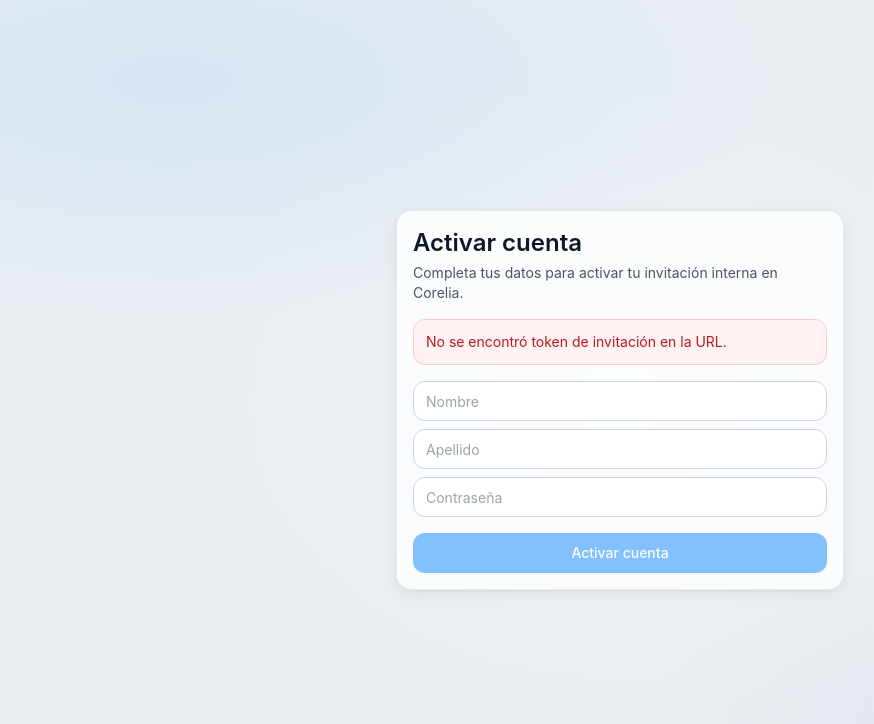
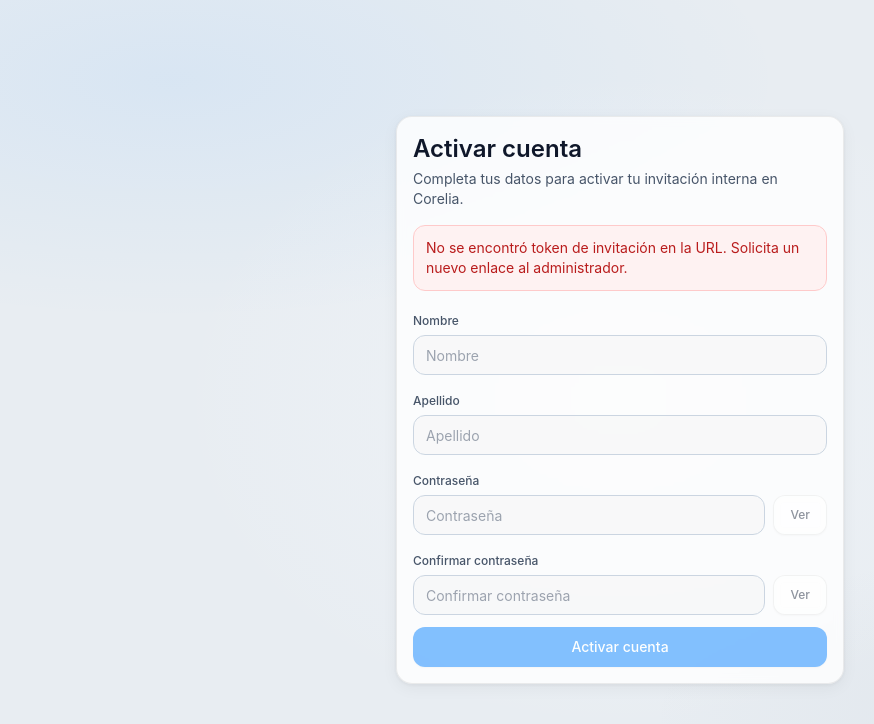
Before and after one commit to Fernand-v/corelia, a Next.js app in the folder apps/web/: page /activate-invite in a window 1280 px wide. Shown: the top 724 px of the page, without its empty margins (20-894 px from the left). Built offline with nearby package versions, Linux system fonts and the light colour scheme; no server answers.

Commit message:
feat(web): harden auth forms and add regression tests

```diff
--- a/apps/web/components/activate-invite-page.tsx
+++ b/apps/web/components/activate-invite-page.tsx
@@ -1,41 +1,80 @@
 "use client";
 
-import { useState } from "react";
+import React, { useEffect, useState } from "react";
+import { zodResolver } from "@hookform/resolvers/zod";
 import { useMutation } from "@tanstack/react-query";
+import { activateInviteInputSchema, type AuthToken } from "@corelia/types";
 import { Button, Card } from "@corelia/ui";
-import type { AuthToken } from "@corelia/types";
+import { useForm } from "react-hook-form";
 import { useRouter, useSearchParams } from "next/navigation";
 import type { Route } from "next";
+import { z } from "zod";
 import { apiRequest, useAuthStore } from "@/lib/api";
 import { useFrontendSettings } from "@/lib/frontend-settings";
+
+const activateInviteFormSchema = activateInviteInputSchema
+  .pick({
+    firstName: true,
+    lastName: true,
+    password: true
+  })
+  .extend({
+    confirmPassword: z.string().min(8).max(128)
+  })
+  .refine((input) => input.password === input.confirmPassword, {
+    message: "Las contraseñas no coinciden",
+    path: ["confirmPassword"]
+  });
+
+type ActivateInviteForm = z.infer<typeof activateInviteFormSchema>;
 
 export const ActivateInvitePage = () => {
   const router = useRouter();
   const params = useSearchParams();
   const token = params.get("token") ?? "";
-  const setAccessToken = useAuthStore((state) => state.setAccessToken);
+  const setTokens = useAuthStore((state) => state.setTokens);
   const { settings: frontendSettings } = useFrontendSettings();
+  const [showPassword, setShowPassword] = useState(false);
+  const [showConfirmPassword, setShowConfirmPassword] = useState(false);
 
-  const [firstName, setFirstName] = useState("");
-  const [lastName, setLastName] = useState("");
-  const [password, setPassword] = useState("");
+  const form = useForm<ActivateInviteForm>({
+    resolver: zodResolver(activateInviteFormSchema),
+    defaultValues: {
+      firstName: "",
+      lastName: "",
+      password: "",
+      confirmPassword: ""
+    }
+  });
 
   const activateMutation = useMutation({
-    mutationFn: () =>
+    mutationFn: (payload: ActivateInviteForm) =>
       apiRequest<AuthToken>("/auth/activate-invite", {
         method: "POST",
         body: JSON.stringify({
           token,
-          firstName,
-          lastName,
-          password
+          firstName: payload.firstName.trim(),
+          lastName: payload.lastName.trim(),
+          password: payload.password
         })
       }),
     onSuccess: (tokens) => {
-      setAccessToken(tokens.accessToken);
+      setTokens(tokens.accessToken, tokens.refreshToken);
       router.push("/home" as Route);
     }
   });
+
+  const watchedFirstName = form.watch("firstName");
+  const watchedLastName = form.watch("lastName");
+  const watchedPassword = form.watch("password");
+  const watchedConfirmPassword = form.watch("confirmPassword");
+
+  useEffect(() => {
+    if (activateMutation.error) {
+      activateMutation.reset();
+    }
+    // eslint-disable-next-line react-hooks/exhaustive-deps
+  }, [watchedFirstName, watchedLastName, watchedPassword, watchedConfirmPassword]);
 
   return (
     <main className="mx-auto flex min-h-screen w-full max-w-4xl items-center justify-center px-4 py-12">
@@ -49,44 +88,117 @@ export const ActivateInvitePage = () => {
 
         {!token ? (
           <p className="rounded-xl border border-red-200 bg-red-50 p-3 text-sm text-red-700">
-            No se encontró token de invitación en la URL.
+            No se encontró token de invitación en la URL. Solicita un nuevo enlace al administrador.
           </p>
         ) : null}
 
-        <div className="space-y-2">
+        <form
+          className="space-y-3"
+          onSubmit={form.handleSubmit((payload) => {
+            if (!token) {
+              return;
+            }
+            activateMutation.mutate(payload);
+          })}
+        >
+          <label className="block space-y-1">
+            <span className="text-xs font-medium text-slate-600">Nombre</span>
             <input
               className="h-10 w-full rounded-xl border border-slate-300 px-3 text-sm"
               placeholder="Nombre"
-            value={firstName}
-            onChange={(event) => setFirstName(event.target.value)}
+              autoComplete="given-name"
+              disabled={!token || activateMutation.isPending}
+              {...form.register("firstName")}
             />
+            {form.formState.errors.firstName ? (
+              <span className="text-xs text-red-500">{form.formState.errors.firstName.message}</span>
+            ) : null}
+          </label>
+
+          <label className="block space-y-1">
+            <span className="text-xs font-medium text-slate-600">Apellido</span>
             <input
               className="h-10 w-full rounded-xl border border-slate-300 px-3 text-sm"
               placeholder="Apellido"
-            value={lastName}
-            onChange={(event) => setLastName(event.target.value)}
+              autoComplete="family-name"
+              disabled={!token || activateMutation.isPending}
+              {...form.register("lastName")}
             />
+            {form.formState.errors.lastName ? (
+              <span className="text-xs text-red-500">{form.formState.errors.lastName.message}</span>
+            ) : null}
+          </label>
+
+          <label className="block space-y-1">
+            <span className="text-xs font-medium text-slate-600">Contraseña</span>
+            <div className="flex items-center gap-2">
               <input
                 className="h-10 w-full rounded-xl border border-slate-300 px-3 text-sm"
-            type="password"
+                type={showPassword ? "text" : "password"}
                 placeholder="Contraseña"
-            value={password}
-            onChange={(event) => setPassword(event.target.value)}
+                autoComplete="new-password"
+                disabled={!token || activateMutation.isPending}
+                {...form.register("password")}
               />
+              <Button
+                type="button"
+                variant="secondary"
+                className="h-10 shrink-0 px-3 text-xs"
+                aria-label={showPassword ? "Ocultar contraseña" : "Mostrar contraseña"}
+                title={showPassword ? "Ocultar contraseña" : "Mostrar contraseña"}
+                disabled={!token || activateMutation.isPending}
+                onClick={() => setShowPassword((current) => !current)}
+              >
+                {showPassword ? "Ocultar" : "Ver"}
+              </Button>
             </div>
+            {form.formState.errors.password ? (
+              <span className="text-xs text-red-500">{form.formState.errors.password.message}</span>
+            ) : null}
+          </label>
+
+          <label className="block space-y-1">
+            <span className="text-xs font-medium text-slate-600">Confirmar contraseña</span>
+            <div className="flex items-center gap-2">
+              <input
+                className="h-10 w-full rounded-xl border border-slate-300 px-3 text-sm"
+                type={showConfirmPassword ? "text" : "password"}
+                placeholder="Confirmar contraseña"
+                autoComplete="new-password"
+                disabled={!token || activateMutation.isPending}
+                {...form.register("confirmPassword")}
+              />
+              <Button
+                type="button"
+                variant="secondary"
+                className="h-10 shrink-0 px-3 text-xs"
+                aria-label={showConfirmPassword ? "Ocultar confirmación" : "Mostrar confirmación"}
+                title={showConfirmPassword ? "Ocultar confirmación" : "Mostrar confirmación"}
+                disabled={!token || activateMutation.isPending}
+                onClick={() => setShowConfirmPassword((current) => !current)}
+              >
+                {showConfirmPassword ? "Ocultar" : "Ver"}
+              </Button>
+            </div>
+            {form.formState.errors.confirmPassword ? (
+              <span className="text-xs text-red-500">{form.formState.errors.confirmPassword.message}</span>
+            ) : null}
+          </label>
+
+          {activateMutation.error ? (
+            <p className="rounded-xl border border-red-200 bg-red-50 p-3 text-sm text-red-700">
+              {activateMutation.error.message}
+            </p>
+          ) : null}
 
           <Button
-          type="button"
+            type="submit"
             className="w-full"
-          disabled={!token || !firstName || !lastName || password.length < 8 || activateMutation.isPending}
-          onClick={() => activateMutation.mutate()}
+            disabled={!token || activateMutation.isPending}
           >
             {activateMutation.isPending ? "Activando..." : "Activar cuenta"}
           </Button>
-
-        {activateMutation.error ? (
-          <p className="text-sm text-red-600">{activateMutation.error.message}</p>
-        ) : null}
+        </form>
       </Card>
     </main>
   );
--- a/apps/web/components/login-form.tsx
+++ b/apps/web/components/login-form.tsx
@@ -5,7 +5,7 @@ import { useMutation } from "@tanstack/react-query";
 import { loginInputSchema, type AuthToken } from "@corelia/types";
 import { Button, Card } from "@corelia/ui";
 import { useForm } from "react-hook-form";
-import { useState } from "react";
+import React, { useEffect, useState } from "react";
 import { useRouter } from "next/navigation";
 import type { Route } from "next";
 import { apiRequest, useAuthStore } from "@/lib/api";
@@ -18,7 +18,7 @@ type LoginInput = {
 
 export const LoginForm = () => {
   const router = useRouter();
-  const setAccessToken = useAuthStore((state) => state.setAccessToken);
+  const setTokens = useAuthStore((state) => state.setTokens);
   const { settings: frontendSettings } = useFrontendSettings();
   const [showPassword, setShowPassword] = useState(false);
 
@@ -37,10 +37,20 @@ export const LoginForm = () => {
         body: JSON.stringify(payload)
       }),
     onSuccess: (data) => {
-      setAccessToken(data.accessToken);
+      setTokens(data.accessToken, data.refreshToken);
       router.push("/home" as Route);
     }
   });
+
+  const watchedEmail = form.watch("email");
+  const watchedPassword = form.watch("password");
+
+  useEffect(() => {
+    if (loginMutation.error) {
+      loginMutation.reset();
+    }
+    // eslint-disable-next-line react-hooks/exhaustive-deps
+  }, [watchedEmail, watchedPassword]);
 
   return (
     <Card className="mx-auto w-full max-w-sm space-y-5 p-7 shadow-dropdown">
@@ -54,7 +64,10 @@ export const LoginForm = () => {
       <form
         className="space-y-3"
         onSubmit={form.handleSubmit((payload) => {
-          loginMutation.mutate(payload);
+          loginMutation.mutate({
+            email: payload.email.trim(),
+            password: payload.password
+          });
         })}
       >
         <label className="block space-y-1.5">
@@ -63,6 +76,7 @@ export const LoginForm = () => {
             className="h-10 w-full rounded-xl border border-[rgba(0,0,0,0.1)] bg-white/70 px-3 text-sm text-slate-900 placeholder:text-slate-400 shadow-sm backdrop-blur-sm transition-shadow focus:border-accent focus:outline-none focus:ring-2 focus:ring-accent-ring"
             type="email"
             autoComplete="email"
+            disabled={loginMutation.isPending}
             {...form.register("email")}
           />
           {form.formState.errors.email ? (
@@ -77,6 +91,7 @@ export const LoginForm = () => {
               className="h-10 w-full rounded-xl border border-[rgba(0,0,0,0.1)] bg-white/70 px-3 text-sm text-slate-900 shadow-sm backdrop-blur-sm transition-shadow focus:border-accent focus:outline-none focus:ring-2 focus:ring-accent-ring"
               type={showPassword ? "text" : "password"}
               autoComplete="current-password"
+              disabled={loginMutation.isPending}
               {...form.register("password")}
             />
             <Button
@@ -85,6 +100,7 @@ export const LoginForm = () => {
               className="h-10 w-10 shrink-0 p-0"
               aria-label={showPassword ? "Ocultar contraseña" : "Mostrar contraseña"}
               title={showPassword ? "Ocultar contraseña" : "Mostrar contraseña"}
+              disabled={loginMutation.isPending}
               onClick={() => setShowPassword((current) => !current)}
             >
               {showPassword ? (
```
Also changed, not shown: 2 other files (tests, documents, lock files or other folders). Lines whose indentation alone changed are shown as unchanged.
